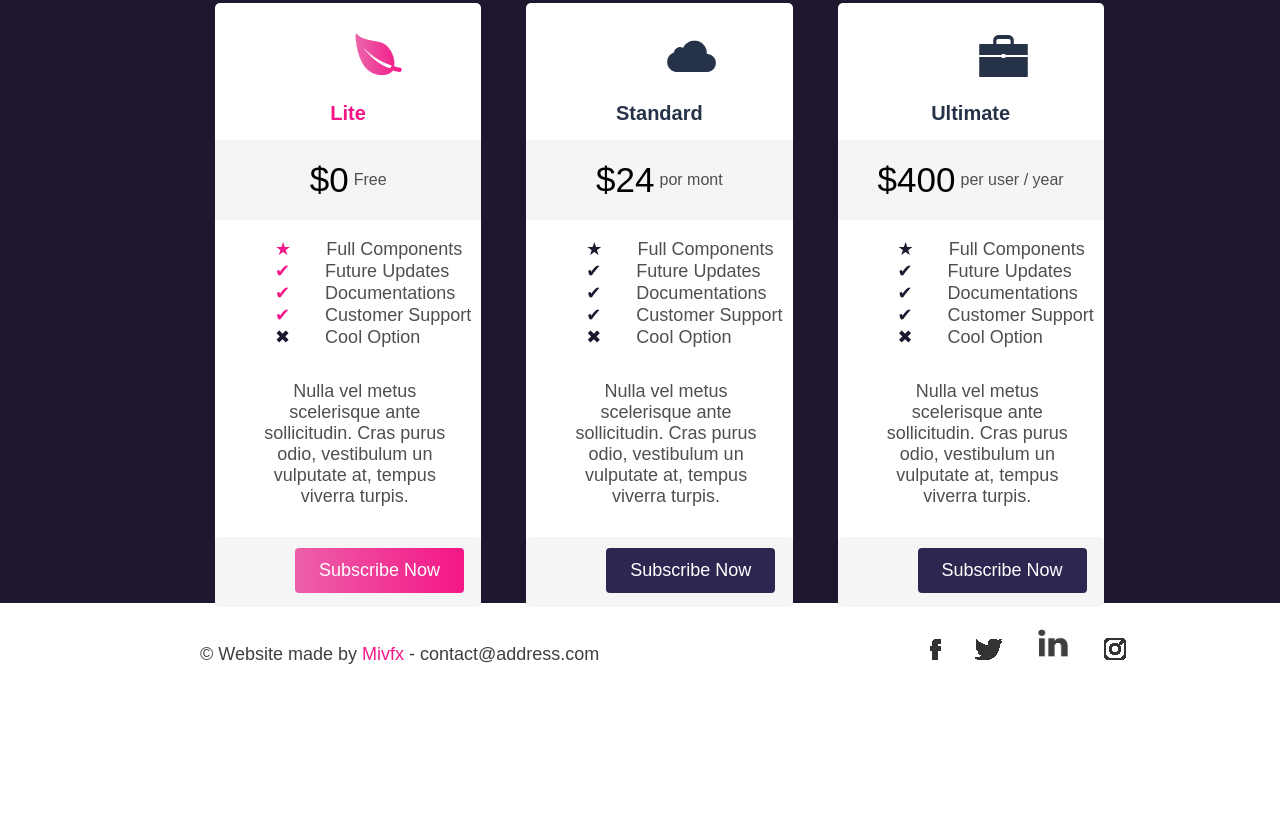
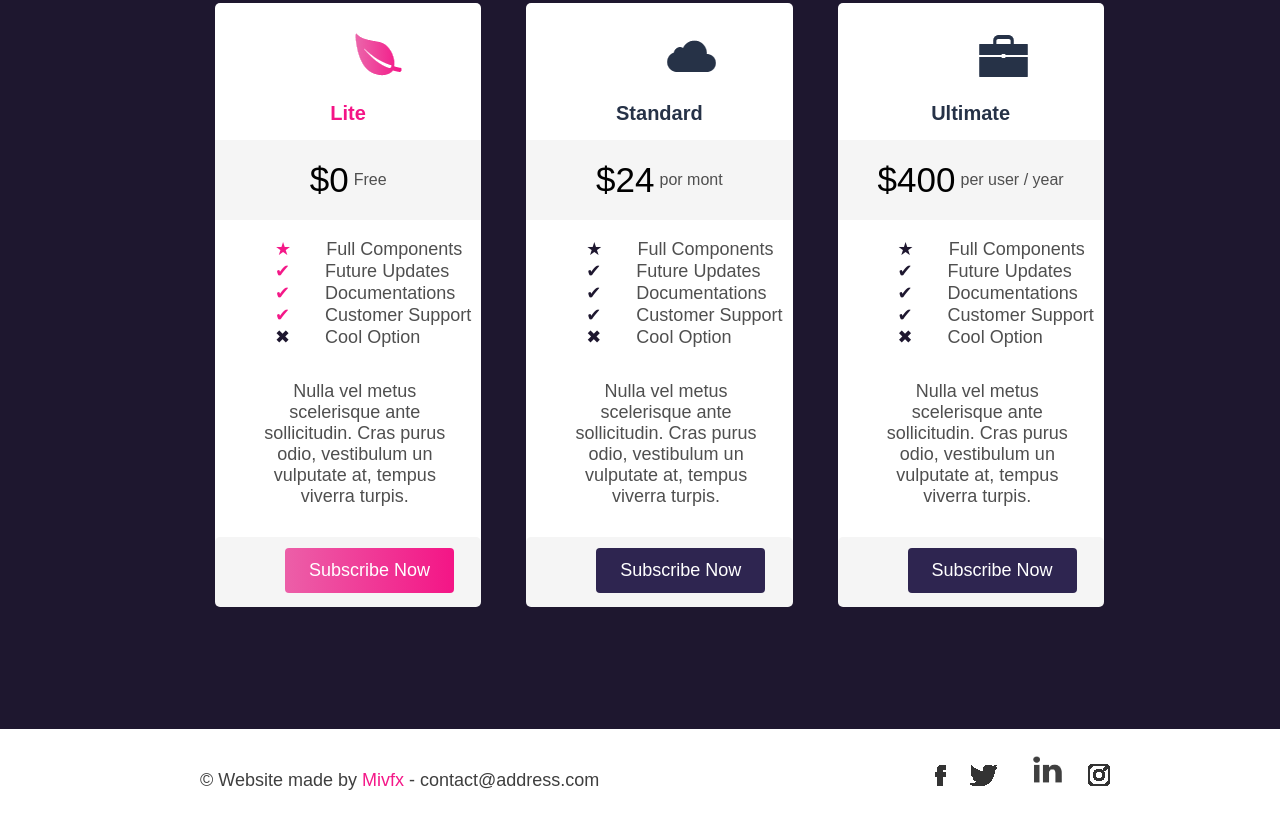
Before and after one commit to sofia-garcia30/Proyecto-Bleux, a plain HTML site: page index.html in a window 1280 px wide. Shown: the part 1691-2520 px from the top of the page. Before the commit the page ends 2394 px from the top, so only its background shows below. Drawn offline with Linux system fonts and the light colour scheme.

Commit message:
quinto commit

```diff
--- a/styles/styles.css
+++ b/styles/styles.css
@@ -185,6 +185,7 @@ body{
 
 .caja04{
     background-color: #1e172f;
+    height: 1100px;
 }
 
 .titulo05{
@@ -265,7 +266,7 @@ body{
 }
 
 .boton03{
-    margin-left: 80px;
+    margin-left: 70px;
     background: linear-gradient(to right, #ec5fa8, #f41586);
     border: none;
     color: white;
@@ -276,7 +277,7 @@ body{
 }
 
 .boton04{
-    margin-left: 80px;
+    margin-left: 70px;
     background-color: #2e2550;
     border: none;
     color: white;
@@ -341,7 +342,7 @@ body{
     filter: invert(100%) brightness(0.2) grayscale(20%);
     display: inline-flex;
     padding-top: 35px;
-    padding-left: 30px;
+    padding-left: 20px;
 }
 
 .icono02{
```
